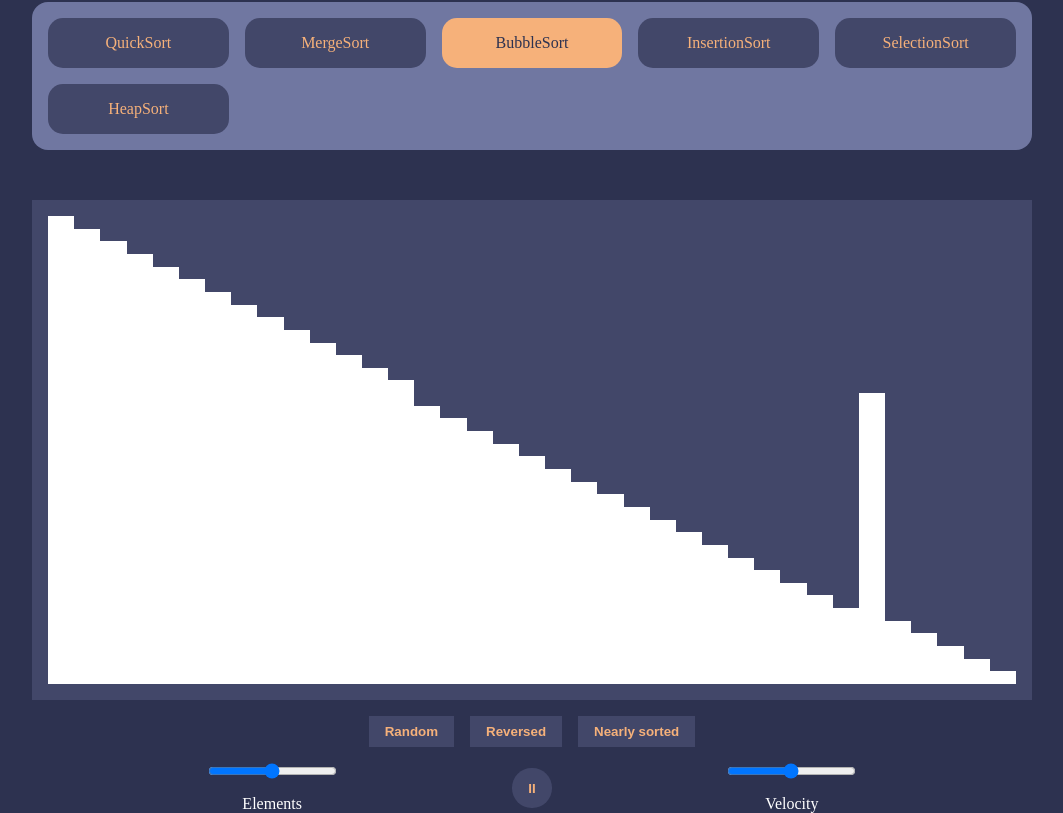
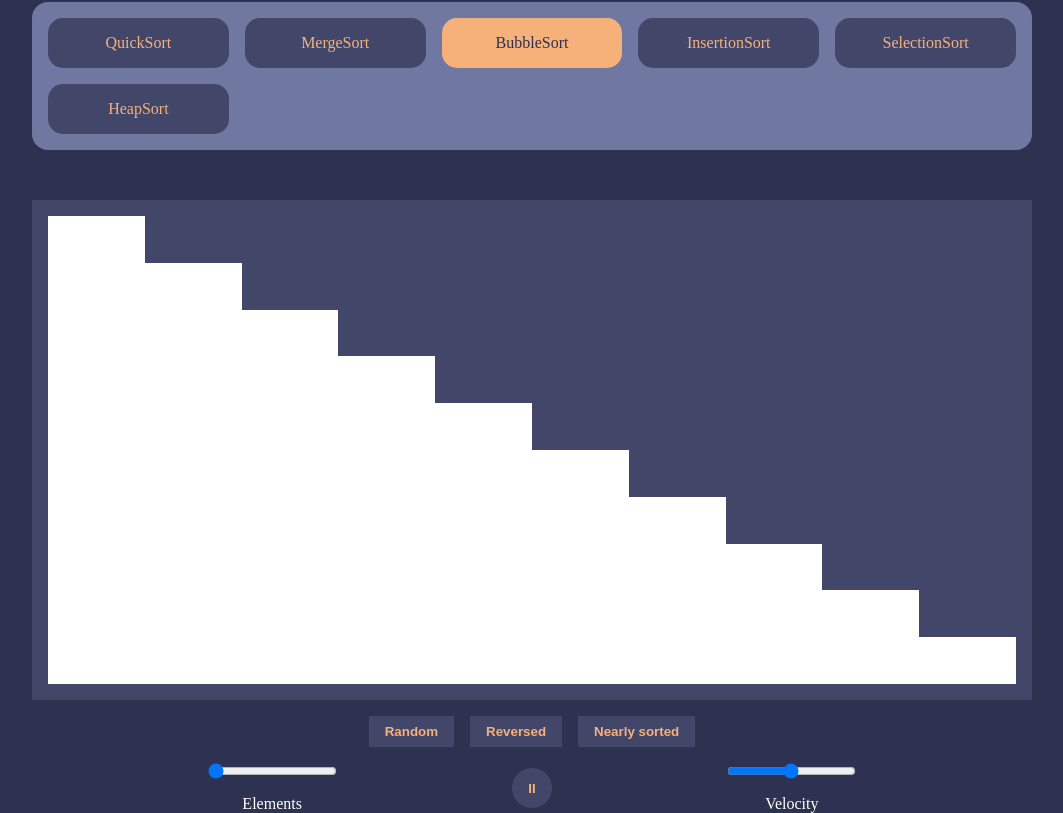
Before and after one commit to Eckry/Sorted-Symphony, a React (Vite) app: page / in a window 1280 px wide. Shown: the part 186-999 px from the top of the page, without its empty margins (108-1171 px from the left). Built offline with nearby package versions, Linux system fonts and the light colour scheme.

Commit message:
add change number of elements

```diff
--- a/src/components/Configuration.tsx
+++ b/src/components/Configuration.tsx
@@ -1,14 +1,18 @@
-import { ConfigurationVelocity } from "../types";
+import { Block, ConfigurationElements, ConfigurationVelocity } from "../types";
 import "./styles/Configuration.css";
 
 interface Props {
   changeIsSorting: () => void;
   changeVelocity: ({ velocity }: ConfigurationVelocity) => void;
+  changeElements: ({ elements }: ConfigurationElements) => void;
+  blocks: Block[]
 }
 
 export const Configuration: React.FC<Props> = ({
   changeIsSorting,
   changeVelocity,
+  changeElements,
+  blocks
 }) => {
   const handleSort = () => {
     changeIsSorting();
@@ -19,10 +23,22 @@ export const Configuration: React.FC<Props> = ({
     changeVelocity({ velocity: newVelocity });
   };
 
+  const handleChangeElements = (event: React.ChangeEvent<HTMLInputElement>) => {
+    const newElements = Number(event.target.value);
+    changeElements({ elements: newElements });
+  };
+
   return (
     <section className="configuration-container">
       <div className="configuration-range">
-        <input id="configuration-quantity" type="range" />
+        <input
+          onChange={handleChangeElements}
+          id="configuration-quantity"
+          type="range"
+          min={10}
+          max={200}
+          defaultValue={blocks.length}
+        />
         <label htmlFor="configuration-quantity">Elements</label>
       </div>
       <button className="play-sort" onClick={handleSort}>
--- a/src/hooks/useSort.ts
+++ b/src/hooks/useSort.ts
@@ -3,41 +3,14 @@ import { useEffect, useState, useRef } from "react";
 import { algorithms } from "../consts";
 import { useSelected } from "./useSelected";
 import { resetColor, swap } from "../helpers";
-import { Block, ConfigurationVelocity } from "../types";
+import { Block, ConfigurationElements, ConfigurationVelocity } from "../types";
 
 const initialBlocks = [
-  { val: 37, color: "white" },
-  { val: 36, color: "white" },
-  { val: 35, color: "white" },
-  { val: 34, color: "white" },
-  { val: 33, color: "white" },
-  { val: 32, color: "white" },
-  { val: 31, color: "white" },
-  { val: 30, color: "white" },
-  { val: 29, color: "white" },
-  { val: 28, color: "white" },
-  { val: 27, color: "white" },
-  { val: 26, color: "white" },
-  { val: 25, color: "white" },
-  { val: 24, color: "white" },
-  { val: 22, color: "white" },
-  { val: 21, color: "white" },
-  { val: 20, color: "white" },
-  { val: 19, color: "white" },
-  { val: 18, color: "white" },
-  { val: 17, color: "white" },
-  { val: 16, color: "white" },
-  { val: 15, color: "white" },
-  { val: 14, color: "white" },
-  { val: 13, color: "white" },
-  { val: 12, color: "white" },
-  { val: 11, color: "white" },
   { val: 10, color: "white" },
   { val: 9, color: "white" },
   { val: 8, color: "white" },
   { val: 7, color: "white" },
   { val: 6, color: "white" },
-  { val: 23, color: "white" },
   { val: 5, color: "white" },
   { val: 4, color: "white" },
   { val: 3, color: "white" },
@@ -60,6 +33,26 @@ export const useSort = () => {
   const changeIsSorting = () => {
     isSortingRef.current = !isSortingRef.current;
     setIsSorting((prevIsSorting) => !prevIsSorting);
+  };
+
+  const changeElements = ({ elements }: ConfigurationElements) => {
+    const length = blocks.length;
+    if (length === elements) return;
+    if (length < elements) {
+      const newElements: Block[] = [];
+      for (let i = length; i < elements; i++) {
+        newElements.push({ val: i + 1, color: "white" });
+      }
+      const newBlocks = [...blocks, ...newElements].sort(
+        (a, b) => a.val - b.val
+      );
+      setBlocks(newBlocks);
+      return;
+    } else {
+      const prevBlocks = [...blocks].sort((a, b) => a.val - b.val);
+      const newBlocks = prevBlocks.slice(0, elements - 1);
+      setBlocks(newBlocks);
+    }
   };
 
   const changeVelocity = ({ velocity }: ConfigurationVelocity) => {
@@ -133,5 +126,12 @@ export const useSort = () => {
     }
   }, [isSorting]);
 
-  return { blocks, setBlocks, changeIsSorting, isSorting, changeVelocity };
+  return {
+    blocks,
+    setBlocks,
+    changeIsSorting,
+    isSorting,
+    changeVelocity,
+    changeElements,
+  };
 };
```
